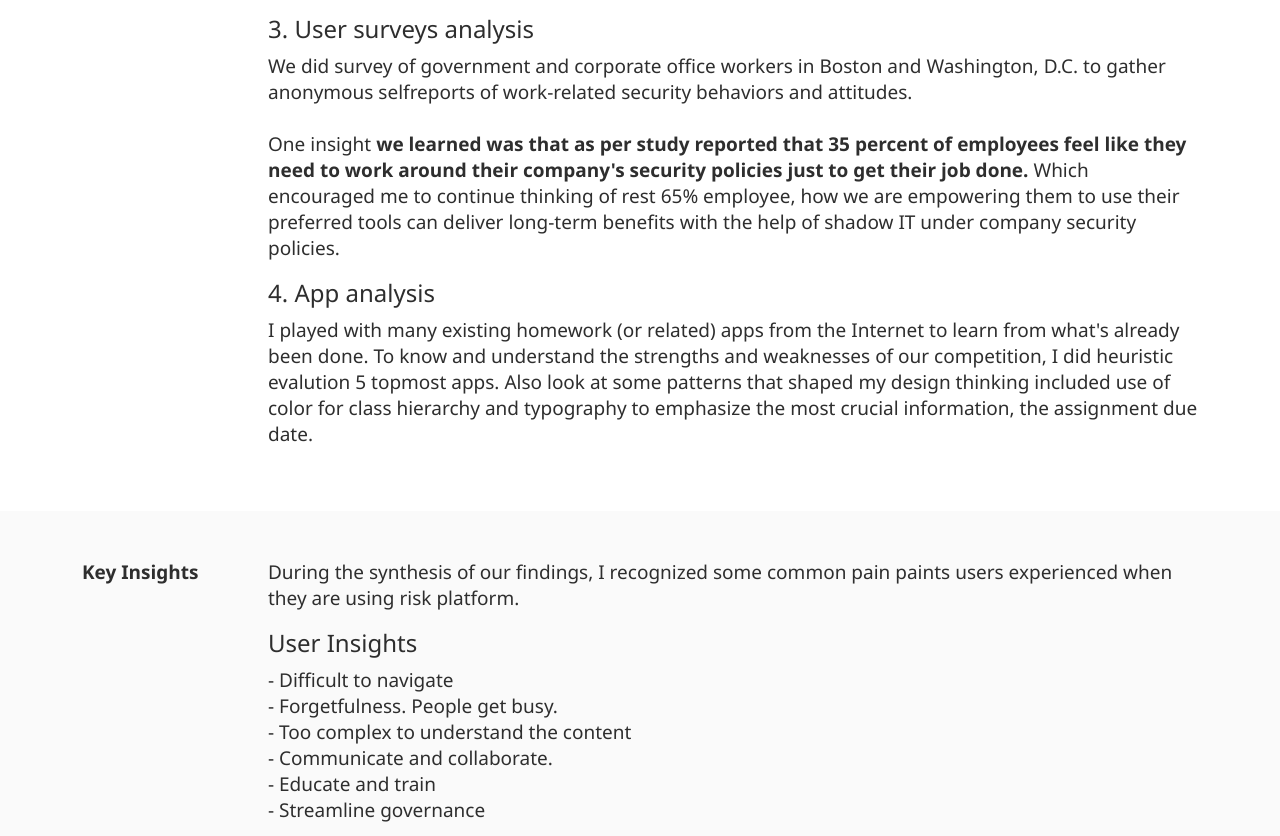
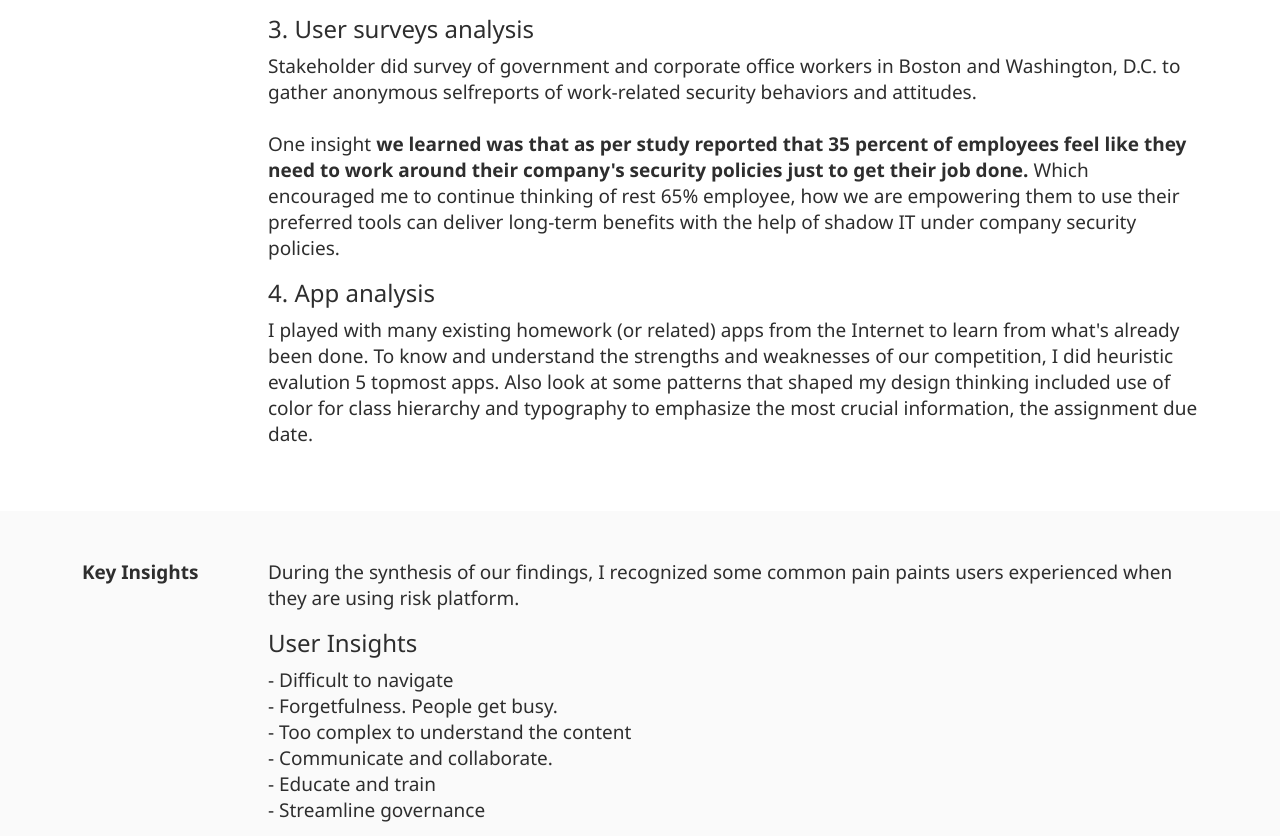
Before and after one commit to arijittanai/acwork, a website built with webpack: page shawdowIT.html in a window 1280 px wide. Shown: the part 2391-3227 px from the top of the page. Built offline with nearby package versions, Linux system fonts and the light colour scheme.

Commit message:
text correction

```diff
--- a/shawdowIT.html
+++ b/shawdowIT.html
@@ -220,7 +220,7 @@
 
 				<h5>3. User surveys analysis</h5>
                 <p>
-               We did survey of government and corporate
+               Stakeholder did survey of government and corporate
 			   office workers in Boston and Washington, D.C. to gather anonymous selfreports
 			   of work-related security behaviors and attitudes.</br></br>
 			   One insight <b>we learned was that as per study reported that
```
